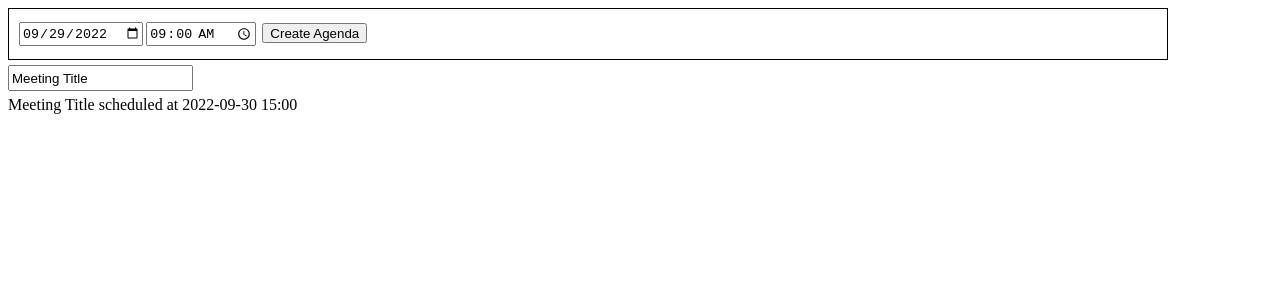
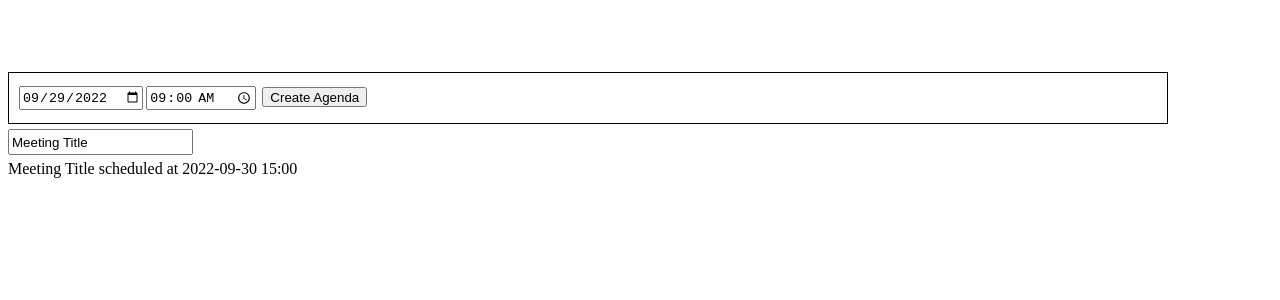
Before and after one commit to RyanFrantz/budgenda-next, a Next.js app: page /schedule in a window 1280 px wide. Shown: the top 300 px of the page. Built offline with nearby package versions, Linux system fonts and the light colour scheme.

Commit message:
Parrots some styling. This is WIP.

```diff
--- a/components/scheduledAgenda.js
+++ b/components/scheduledAgenda.js
@@ -39,13 +39,13 @@ export default function ScheduledAgenda() {
   };
 
   return (
-    <>
+    <div className="container">
       <TopNav date={dateTime.date} time={dateTime.time} handlers={navHandlers}/>
       <MeetingTitle title={meetingTitle} handlers={meetingHandlers}/>
       <main>
         {meetingTitle} scheduled at {dateTime.date} {dateTime.time}
         <Agenda dateTime={dateTime} count={timeSlotCount}/>
       </main>
-    </>
+    </div>
   );
 }
--- a/pages/schedule.js
+++ b/pages/schedule.js
@@ -34,6 +34,20 @@ export default function Schedule() {
       .agenda-topic {
         border: 1px solid;
         margin-left: 5px;
+      }
+
+      .container {
+        min-height: 100vh;
+        padding: 4rem 0;
+        /*
+        * Parroting create-next-app styling.
+        * Center-flexing breaks the styling of the vertical line in the agenda.
+        flex: 1;
+        display: flex;
+        flex-direction: column;
+        jusitfy-content: center;
+        align-items: center;
+        */
       }
 
       input {
```
